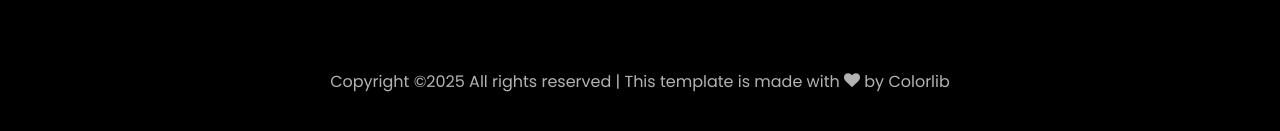
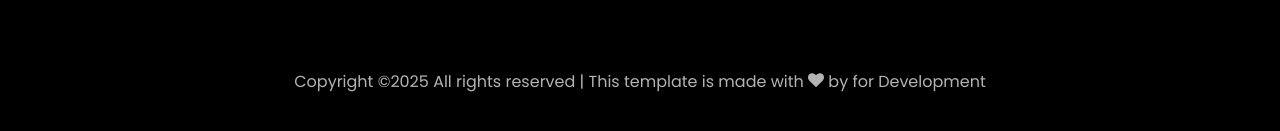
Before and after one commit to nitesh22651/nitesh22651.github.io, a plain HTML site: page index.html in a window 1280 px wide. Shown: the part 5884-6015 px from the top of the page. Drawn offline with Linux system fonts and the light colour scheme; files whose address does not match are found by name.

Commit message:
Update index.html

```diff
--- a/index.html
+++ b/index.html
@@ -603,7 +603,7 @@ Optimization Algorithm.</p>
 			<div class="col-md-12 text-center">
 
 			  <p><!-- Link back to Colorlib can't be removed. Template is licensed under CC BY 3.0. -->
-	Copyright &copy;<script>document.write(new Date().getFullYear());</script> All rights reserved | This template is made with <i class="icon-heart color-danger" aria-hidden="true"></i> by <a href="https://colorlib.com" target="_blank">Colorlib</a>
+	Copyright &copy;<script>document.write(new Date().getFullYear());</script> All rights reserved | This template is made with <i class="icon-heart color-danger" aria-hidden="true"></i> by <a href="https://colorlib.com" target="_blank">for Development</a>
 	<!-- Link back to Colorlib can't be removed. Template is licensed under CC BY 3.0. --></p>
 			</div>
 		  </div>
```
